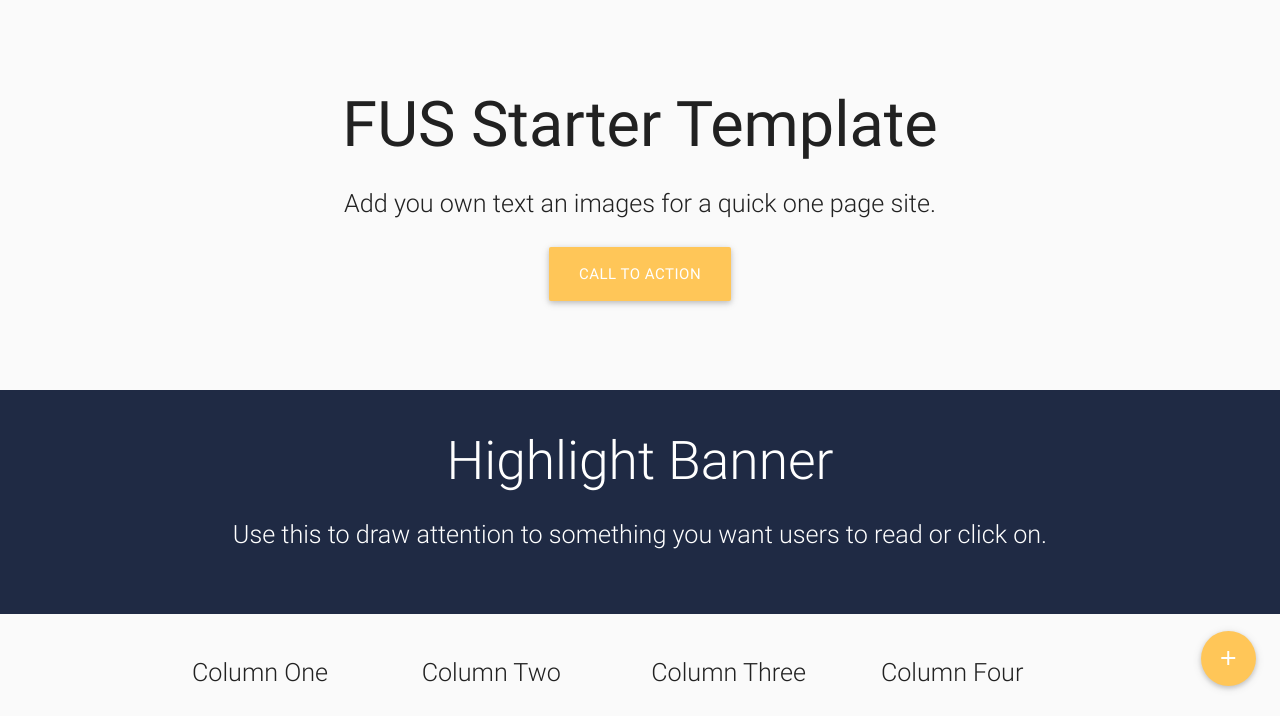
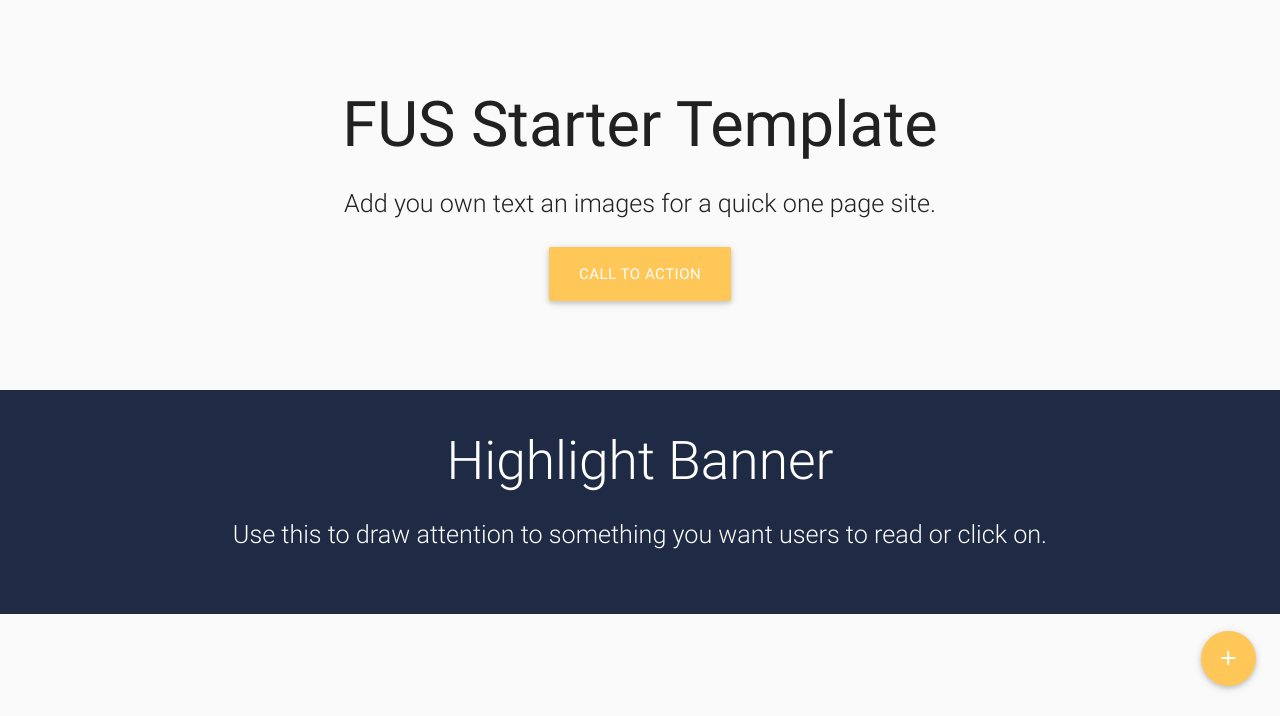
Before and after one commit to fus-marcom/fus-static-template, a website: page app/index.html in a window 1280 px wide. Shown: the part 84-800 px from the top of the page. Drawn offline with nearby package versions, Linux system fonts and the light colour scheme.

Commit message:
Add comments. Remove third section. Correct title.

```diff
--- a/app/index.html
+++ b/app/index.html
@@ -3,7 +3,7 @@
 <meta charset="utf-8">
 <head>
   <title>FUS Starter Template</title>
-  <meta name="description" content="The official employee bulletin for Franciscan University of Steubenville">
+  <meta name="description" content="A static html template for Franciscan University websites.">
   <meta name="viewport" content="width=device-width, initial-scale=1.0"/>
   <link rel="shortcut icon" href="favicon.ico">
 </head>
@@ -12,7 +12,7 @@
     <nav class="main-nav search-nav">
         <div class="nav-wrapper">
           <div class="container">
-            <a href="#home" class="brand-logo"><img src="img/logoTxt.png"/></a>
+            <a href="#" class="brand-logo"><img src="img/logoTxt.png"/></a>
             <a href="#" data-activates="mobile-demo" class="button-collapse"><i class="material-icons">menu</i></a>
             <ul class="right hide-on-med-and-down">
               <li><a href="#" title="Link One">Link One</a></li>
@@ -39,7 +39,7 @@
       <div class="row center valign">
         <h1>FUS Starter Template</h1>
         <p class="flow-text">Add you own text an images for a quick one page site.</p>
-        <button class="btn btn-large">Call to Action</button>
+        <button class="btn btn-large waves-effect waves-light">Call to Action</button>
       </div>
     </div>
     <div class="section banner white-text fus-dark-blue valign-wrapper" id="banner">
@@ -50,34 +50,7 @@
         </p>
       </div>
     </div>
-    <div class="container">
-      <div class="section" id="section-1">
-        <div class="row">
-          <div class="col s12 m6 l3">
-            <p class="flow-text">
-              Column One
-            </p>
-          </div>
-          <div class="col s12 m6 l3">
-            <p class="flow-text">
-              Column Two
-            </p>
-          </div>
-          <div class="col s12 m6 l3">
-            <p class="flow-text">
-              Column Three
-            </p>
-          </div>
-          <div class="col s12 m6 l3">
-            <p class="flow-text">
-              Column Four
-            </p>
-          </div>
-        </div>
-      </div>
 
-
-    </div>
     <div class="scroll-to-top">
       <i class="material-icons tooltipped" data-position="right" data-delay="50" data-tooltip="To Top">arrow_back</i>
     </div>
@@ -126,7 +99,7 @@
                 <path d="M679 239s-21 34-55 57c7 156-107 329-314 329-103 0-169-50-169-50s81 17 163-45c-83-5-103-77-103-77s23 6 50-2c-93-23-89-110-89-110s23 14 50 14c-84-65-34-148-34-148s76 107 228 116c-22-121 117-177 188-101 37-6 71-27 71-27s-12 41-49 61c30-2 63-17 63-17z"/>
               </svg>
             </a>
-            <a href="https://plus.google.com/+franciscanuniversity/posts" title="Franciscan University Google Plus">
+            <a href="https://plus.google.com/+franciscanuniversity/posts" title="Franciscan University Google Plus" target="_blank">
               <svg viewBox="0 0 800 800">
                 <path d="M487 370c21 129-62 237-195 237-114 0-207-93-207-207s93-207 207-207c89 0 138 54 138 54l-56 54s-29-32-82-32c-71 0-128 59-128 131 0 73 57 131 128 131 81 0 113-58 117-90H292v-71h195zm189-59v59h59v60h-59v59h-59v-59h-59v-60h59v-59h59z" />
               </svg>
```
Also changed, not shown: dist/css/style.min.css, dist/index.html, 2 other files.
